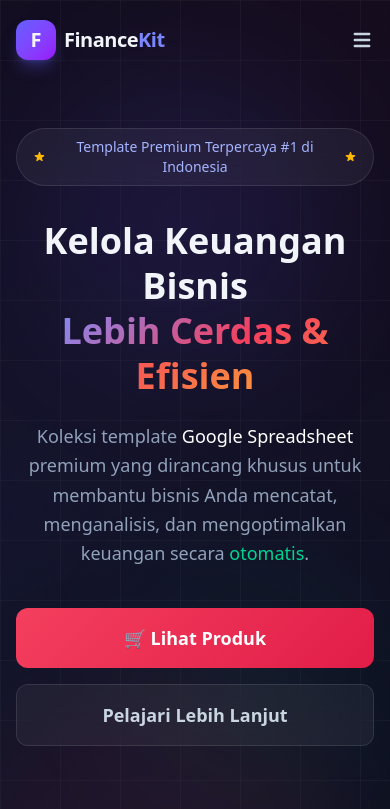
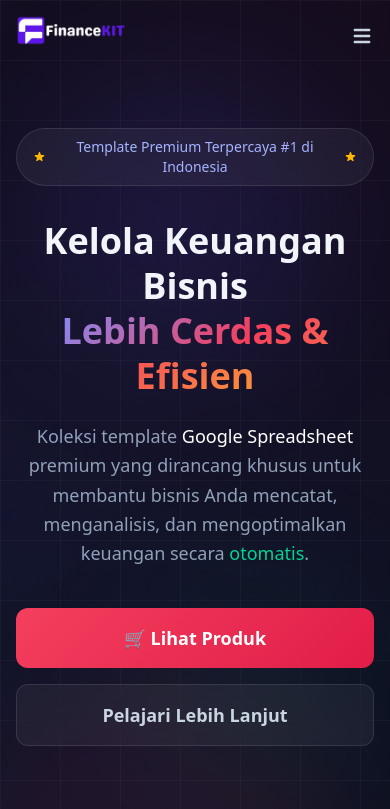
Before and after one commit to aryasmkn190-bot/toko, a Next.js app: page / in a window 390 px wide. Shown: the top 809 px of the page. Built offline with nearby package versions, Linux system fonts and the light colour scheme.

Commit message:
feat: setup logo and metadata icons with responsive header & footer styling

```diff
--- a/src/app/layout.tsx
+++ b/src/app/layout.tsx
@@ -27,6 +27,10 @@ export const metadata: Metadata = {
       "Koleksi template keuangan premium berbasis Google Spreadsheet untuk mengelola bisnis Anda.",
     type: "website",
   },
+  icons: {
+    icon: "/logo-all.png",
+    apple: "/logo-all.png",
+  },
 };
 
 export default function RootLayout({
--- a/src/components/Footer.tsx
+++ b/src/components/Footer.tsx
@@ -44,11 +44,15 @@ export default function Footer() {
                 <div className="grid grid-cols-1 sm:grid-cols-2 lg:grid-cols-4 gap-8 mb-12">
                     {/* Brand */}
                     <div className="lg:col-span-2">
-                        <div className="flex items-center gap-2 mb-4">
-                            <div className="w-10 h-10 rounded-xl bg-gradient-to-br from-indigo-500 to-purple-600 flex items-center justify-center text-xl font-bold">
-                                F
+                        <div className="flex items-center gap-3 mb-4">
+                            <div className="w-10 h-10 bg-white rounded-xl shadow-sm flex items-center justify-center overflow-hidden shrink-0">
+                                <img
+                                    src="/logo-header.png"
+                                    alt="FinanceKit Icon"
+                                    className="w-full h-full object-contain scale-[1.35] md:scale-[1.4]"
+                                />
                             </div>
-                            <span className="text-xl font-bold">
+                            <span className="text-2xl font-bold tracking-tight">
                                 Finance<span className="text-indigo-400">Kit</span>
                             </span>
                         </div>
--- a/src/components/Navbar.tsx
+++ b/src/components/Navbar.tsx
@@ -17,20 +17,19 @@ export default function Navbar() {
     return (
         <nav
             className={`fixed top-0 left-0 right-0 z-50 transition-all duration-500 ${scrolled
-                    ? "glass py-3 shadow-lg shadow-black/20"
-                    : "bg-transparent py-5"
+                ? "glass py-3 shadow-lg shadow-black/20"
+                : "bg-transparent py-5"
                 }`}
         >
             <div className="max-w-7xl mx-auto px-4 sm:px-6 lg:px-8">
                 <div className="flex items-center justify-between">
                     {/* Logo */}
-                    <Link href="/" className="flex items-center gap-2 group">
-                        <div className="w-10 h-10 rounded-xl bg-gradient-to-br from-indigo-500 to-purple-600 flex items-center justify-center text-xl font-bold shadow-lg shadow-indigo-500/30 group-hover:shadow-indigo-500/50 transition-shadow">
-                            F
-                        </div>
-                        <span className="text-xl font-bold tracking-tight">
-                            Finance<span className="text-indigo-400">Kit</span>
-                        </span>
+                    <Link href="/" className="flex items-center group">
+                        <img
+                            src="/logo-all.png"
+                            alt="FinanceKit Logo"
+                            className="h-28 md:h-36 w-auto object-contain -mt-8 -mb-12 md:-mt-11 md:-mb-17 transition-transform duration-300 group-hover:scale-105"
+                        />
                     </Link>
 
                     {/* Desktop Nav */}
```
Also changed, not shown: public/logo-all.png (added), public/logo-header.png (added).
